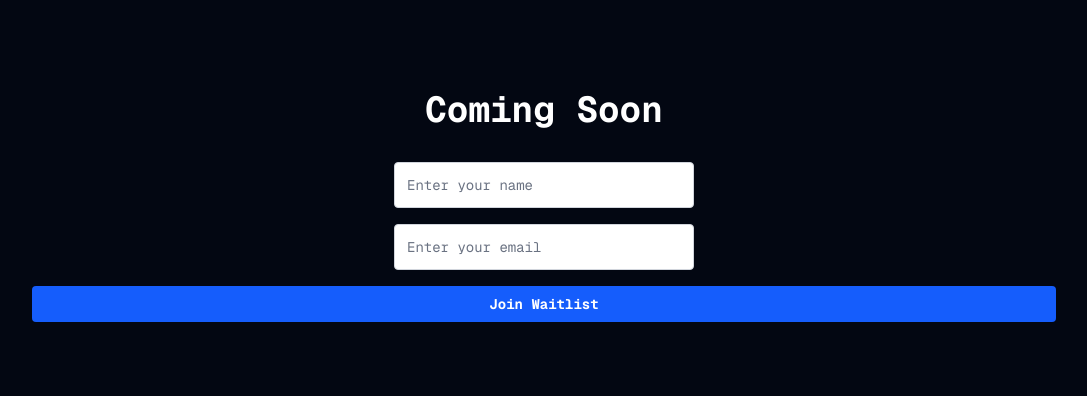
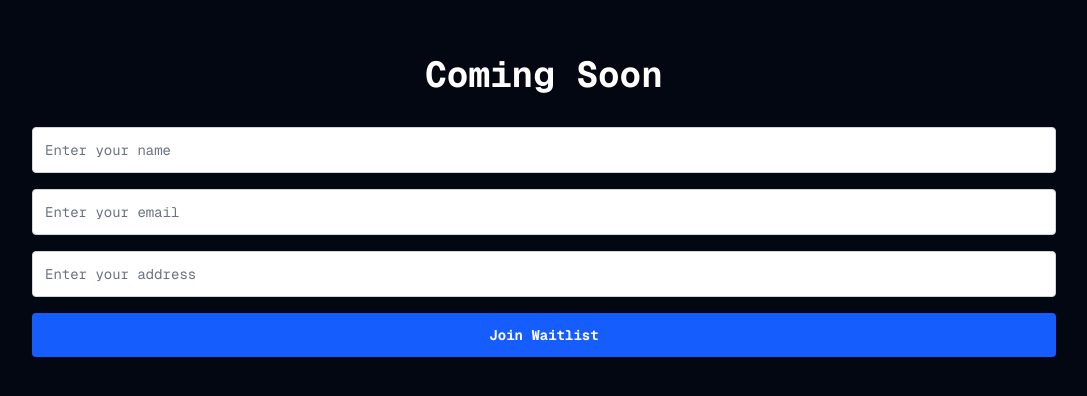
Before and after one commit to gisael/my-landing-page, a Next.js app: page / in a window 1280 px wide. Shown: the part 194-590 px from the top of the page, without its empty margins (96-1183 px from the left). Built offline with nearby package versions, Linux system fonts and the light colour scheme.

Commit message:
Fix: fields and button ratios. Feature: handled error message from server with personalize responses

```diff
--- /dev/null
+++ b/app/actions.ts
@@ -0,0 +1,30 @@
+'use server'
+
+import { createClient } from '@supabase/supabase-js'
+import { revalidatePath } from 'next/cache'
+
+export async function addSubscriber(formData: FormData) {
+  const name = formData.get('name')
+  const email = formData.get('email')
+  const address = formData.get('address')
+
+  if (!name || !email) {
+    return { error: "Missing name, or email" }
+  }
+
+  const supabase = createClient(
+    process.env.NEXT_PUBLIC_SUPABASE_URL!,
+    process.env.NEXT_PUBLIC_SUPABASE_ANON_KEY!
+  )
+
+  const { error: dbError } = await supabase
+    .from('subscribers')
+    .insert({ email, name})
+
+  if (dbError) {
+    return { error: dbError.message }
+  }
+
+  revalidatePath('/')
+  return { success: true }
+}
--- a/app/page.tsx
+++ b/app/page.tsx
@@ -1,38 +1,26 @@
-import { createClient } from '@supabase/supabase-js'
-import { revalidatePath } from 'next/cache'
+'use client'
+
+import { useState } from 'react'
+import { addSubscriber } from './actions'
 
 export default function Home() {
+  const [success, setSuccess] = useState(false)
+  const [error, setError] = useState('')
 
-  // 1. This is the "Server Action"
-  // It runs securely on the server, not the browser.
-  async function addSubscriber(formData: FormData) {
-    'use server'
+  async function handleSubmit(formData: FormData) {
+    setSuccess(false)
+    setError('')
 
-    // Get the data from the form
-    const name = formData.get('name')
-    const email = formData.get('email')
+    const result = await addSubscriber(formData)
 
-    // Connect to Supabase
-    const supabase = createClient(
-      process.env.NEXT_PUBLIC_SUPABASE_URL!,
-      process.env.NEXT_PUBLIC_SUPABASE_ANON_KEY!
-    )
-
-    // Insert the data
-    const { error } = await supabase
-      .from('subscribers')
-      .insert({ email, name })
-
-    if (!name || !email) {
-      console.error("Missing name or email")
-      return // In a real app, you'd show an error message
+    if (result?.error) {
+      setError(result.error)
+    } else if (result?.success) {
+      setSuccess(true)
+      setTimeout(() => setSuccess(false), 5000) // Hide after 5 seconds
     }
-
-    // Refresh the page so the form clears
-    revalidatePath('/')
   }
 
-  // 2. This is the UI (The Webpage)
   return (
     <main className="flex min-h-screen flex-col items-center justify-center p-24 bg-gray-950 text-white">
       <div className="z-10 max-w-5xl w-full items-center justify-between font-mono text-sm lg:flex-col">
@@ -41,27 +29,35 @@ export default function Home() {
           Coming Soon
         </h1>
 
-        {/* The Form */}
-        <form action={addSubscriber} className="flex flex-col gap-4 items-center">
-          {/* NEW FIELD: Name */}
+        <form action={handleSubmit} className="flex flex-col gap-4 items-center">
           <input
             type="text"
-            name="name" // <-- CRITICAL: This name must match the database column.
+            name="name"
             placeholder="Enter your name"
-            required
-            className="p-3 rounded bg-white border border-gray-300 text-gray-900 placeholder-gray-500 min-w-[300px]"
+            //required
+            className="p-3 rounded bg-white border border-gray-300 text-gray-900 placeholder-gray-500 w-full min-w-[300px]"
           />
-          {/* Existing Email Field */}
           <input
             type="email"
             name="email"
             placeholder="Enter your email"
-            required
-            className="p-3 rounded bg-white border border-gray-300 text-gray-900 placeholder-gray-500 min-w-[300px]"
+            //required
+            className="p-3 rounded bg-white border border-gray-300 text-gray-900 placeholder-gray-500 w-full min-w-[300px]"
           />
+          <input
+            type="text"
+            name="address"
+            placeholder="Enter your address"
+            //required
+            className="p-3 rounded bg-white border border-gray-300 text-gray-900 placeholder-gray-500 w-full min-w-[300px]"
+          />
+
+          {success && <p className="text-green-500 font-bold">✓ Successfully added to waitlist!</p>}
+          {error && <p className="text-red-500 font-bold">✗ {error}</p>}
+
           <button
             type="submit"
-            className="bg-blue-600 hover:bg-blue-700 text-white font-bold py-2 px-4 rounded w-full"
+            className="bg-blue-600 hover:bg-blue-700 active:bg-blue-800 text-white font-bold py-3 px-6 rounded w-full min-w-[300px] transition-colors duration-200"
           >
             Join Waitlist
           </button>
```
Also changed, not shown: 1 other file (tests, documents, lock files or other folders).
